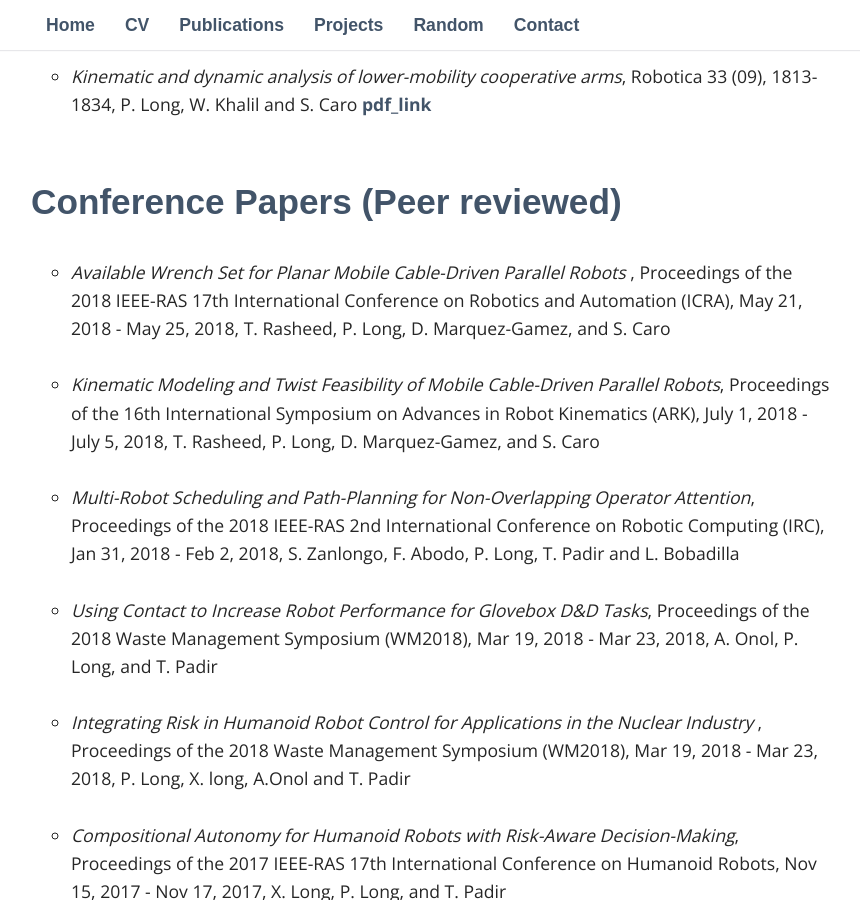
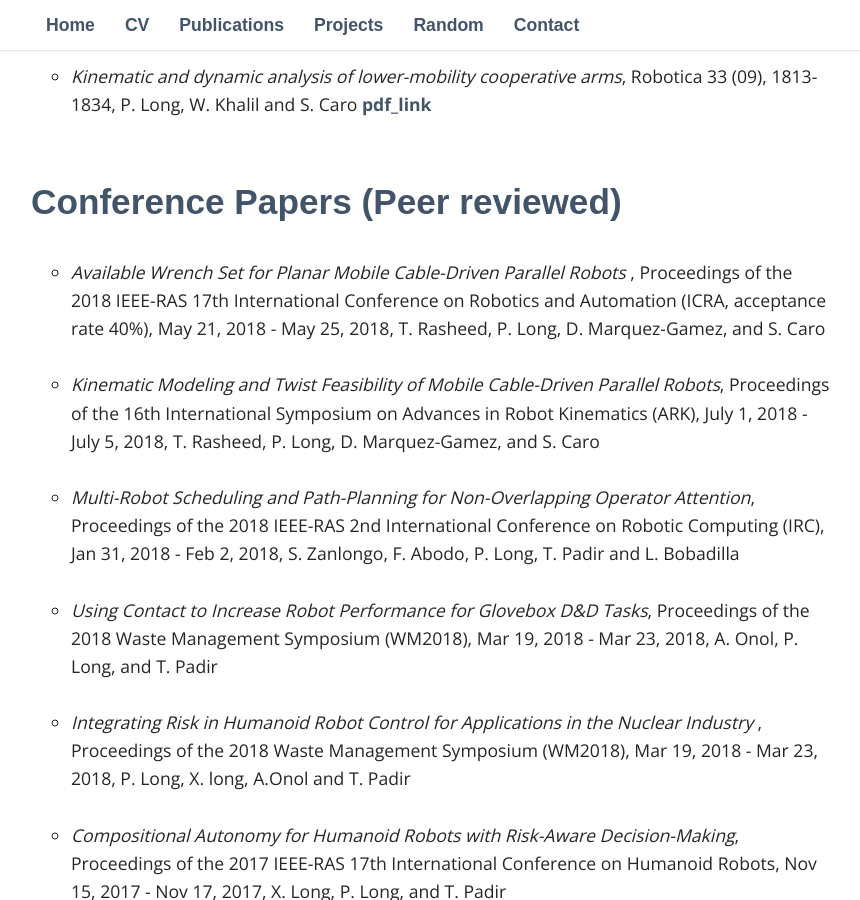
Before and after one commit to philip-long/philip-long.github.io, a Jekyll site: the page built from publications/index.html, in a window 1280 px wide and 900 px high, scrolled down 476 px. Shown: the whole window, without its empty margins (209-1069 px from the left). Built offline with Jekyll 4.4.1, drawn with Linux system fonts in a browser that asks for light colours; some web fonts are replaced.

Commit message:
Update index.html

```diff
--- a/publications/index.html
+++ b/publications/index.html
@@ -39,7 +39,7 @@ title: Publications
   <ul style="list-style-type:circle">
 
         <li>
-     <i>Available Wrench Set for Planar Mobile Cable-Driven Parallel Robots  </i>, Proceedings of the 2018 IEEE-RAS 17th International Conference on Robotics and Automation (ICRA), May 21, 2018 - May 25, 2018, T. Rasheed, P. Long, D. Marquez-Gamez, and S. Caro<br>
+     <i>Available Wrench Set for Planar Mobile Cable-Driven Parallel Robots  </i>, Proceedings of the 2018 IEEE-RAS 17th International Conference on Robotics and Automation (ICRA, acceptance rate 40%), May 21, 2018 - May 25, 2018, T. Rasheed, P. Long, D. Marquez-Gamez, and S. Caro<br>
     </li>
    <br>
 
```
